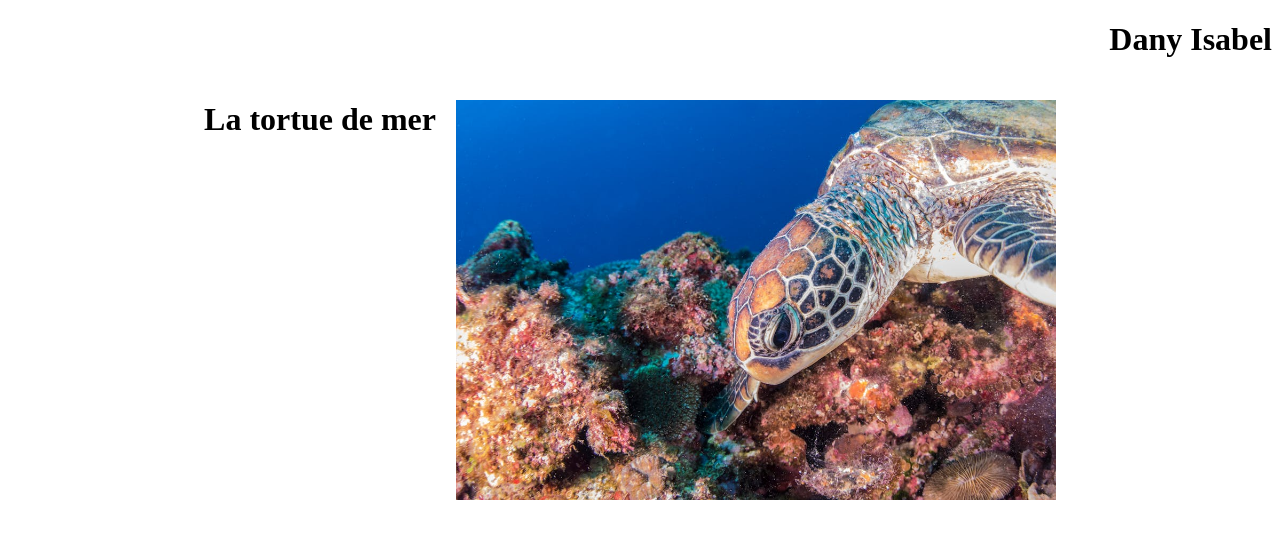
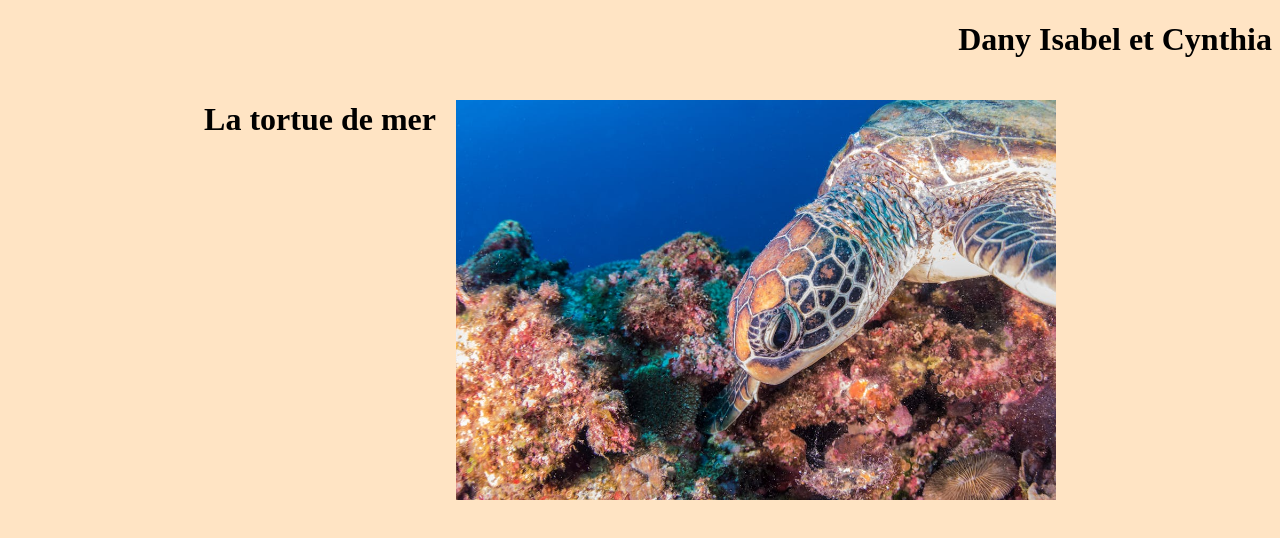
Before and after one commit to DanyIsabel/Exercice_2_commun, a plain HTML site: page index.html in a window 1280 px wide. Drawn offline with Linux system fonts and the light colour scheme.

Commit message:
rajout nom et background css

```diff
--- a/index.html
+++ b/index.html
@@ -7,7 +7,7 @@
     <link rel="stylesheet" href="style.css">
 </head>
 <body>
-    <h1>Dany Isabel</h1>
+    <h1>Dany Isabel et Cynthia</h1>
     <div>
         <h1 class="titre">La tortue de mer</h1>
         <img src="/free-photo-of-eau-animal-sous-marin-aquatique.jpeg" alt="Image">
--- a/style.css
+++ b/style.css
@@ -18,3 +18,7 @@ h1 .titre{
     display: flex;
     justify-content: right;
 }
+
+body {
+    background-color: bisque;
+}
```
